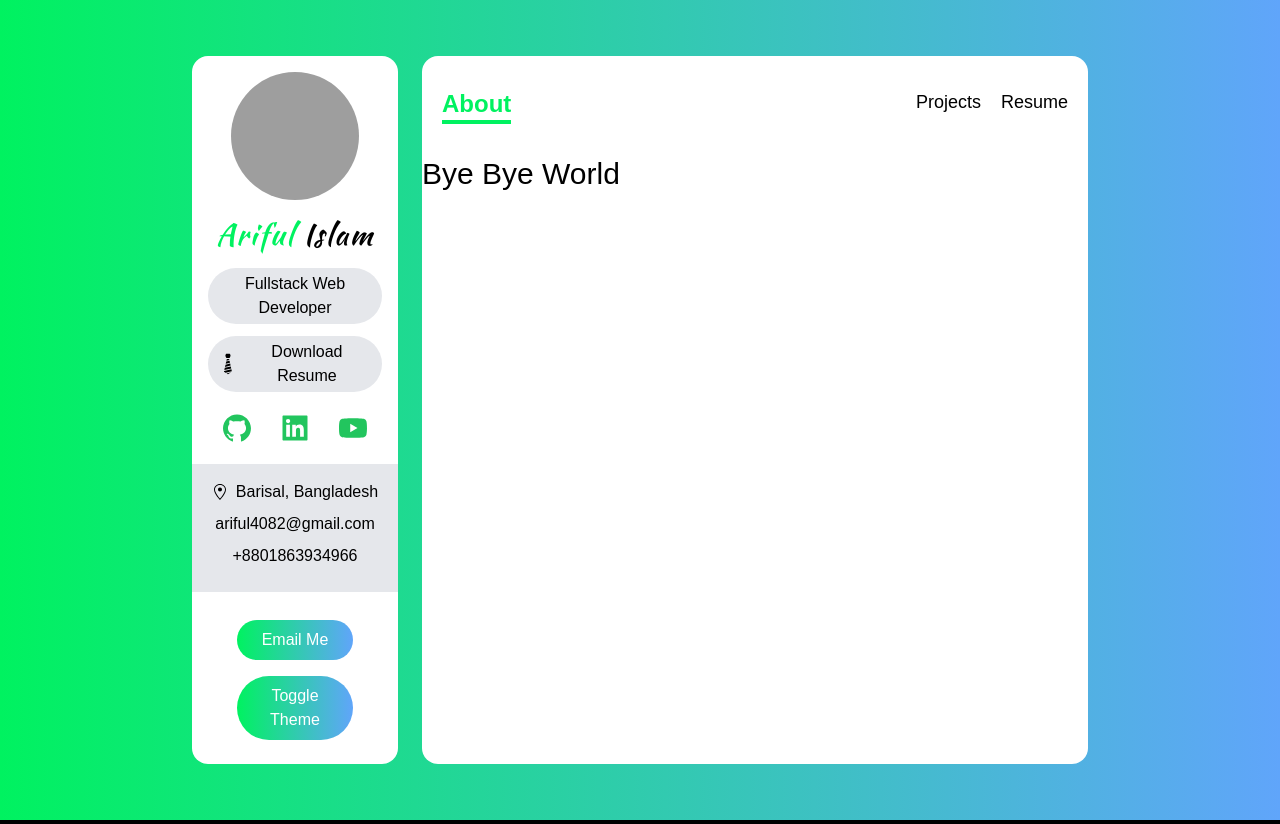
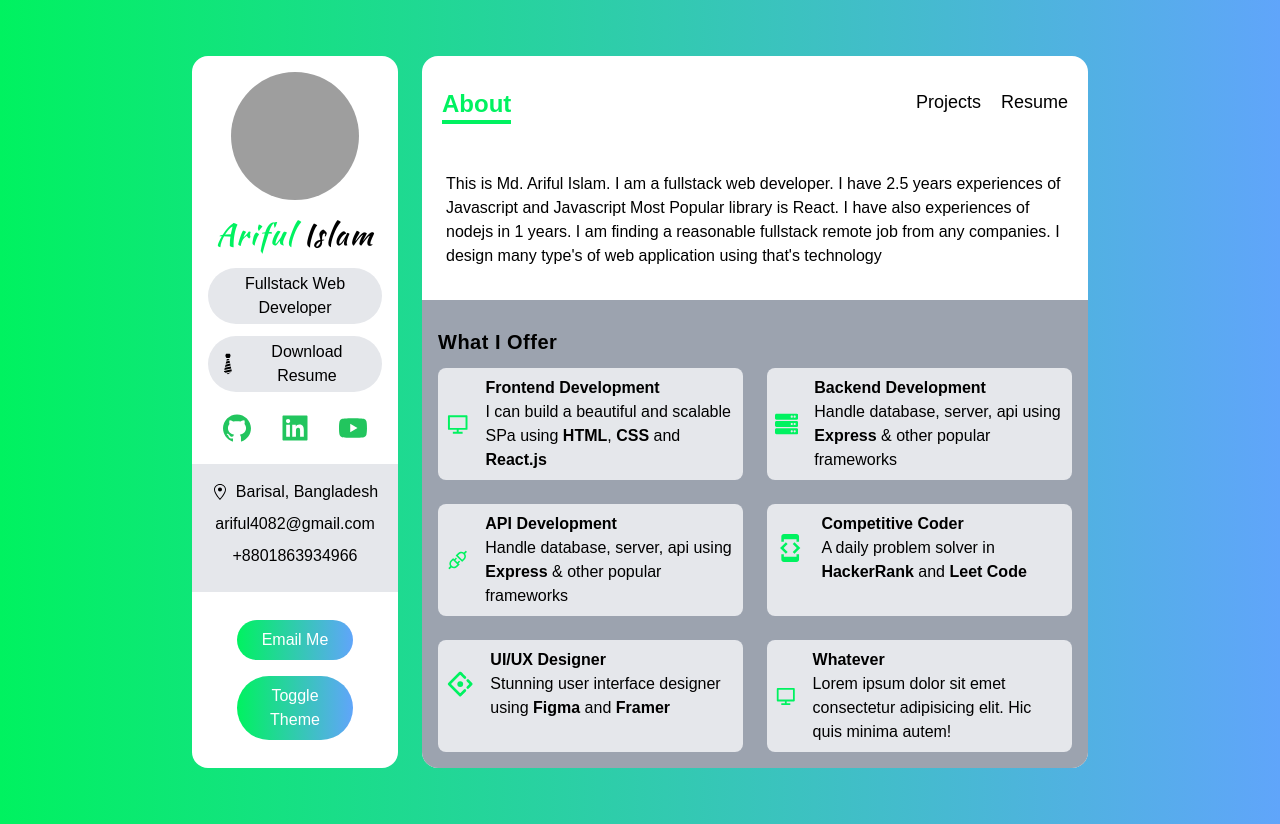
Before and after one commit to ariful-islam-dev/portfolio-next-app, a Next.js app: page / in a window 1280 px wide. Built offline with nearby package versions, Linux system fonts and the light colour scheme; grey boxes are pictures that could not be loaded.

Commit message:
design the about page is complate

```diff
--- /dev/null
+++ b/components/ServiceCard.tsx
@@ -0,0 +1,24 @@
+import React, { FC } from "react";
+import { IService } from "../type";
+
+const ServiceCard: FC<{ service: IService }> = ({ service }) => {
+  const { Icon, about, title } = service;
+
+  const createMarkup = () => {
+    return {
+      __html: about,
+    };
+  };
+
+  return (
+    <div className="flex items-center p-2 space-x-4">
+      <Icon className="w-12 h-12 text-green" />
+      <div>
+        <h4 className="font-bold">{title}</h4>
+        <p dangerouslySetInnerHTML={createMarkup()} />
+      </div>
+    </div>
+  );
+};
+
+export default ServiceCard;
--- a/pages/_app.tsx
+++ b/pages/_app.tsx
@@ -8,7 +8,7 @@ function MyApp({ Component, pageProps }) {
       <div className="col-span-12 p-4 text-center bg-white lg:col-span-3 rounded-2xl">
         <Sidebar />
       </div>
-      <div className="flex flex-col col-span-12 bg-white lg:col-span-9 rounded-2xl">
+      <div className="flex flex-col col-span-12 overflow-hidden bg-white lg:col-span-9 rounded-2xl">
         <Navbar />
         <Component {...pageProps} />
       </div>
--- a/pages/api/services.ts
+++ b/pages/api/services.ts
@@ -6,8 +6,5 @@ export default function handler(
   req: NextApiRequest,
   res: NextApiResponse<IService[]>
 ) {
-  // bu default get request
-  console.log(services);
-
   res.status(200).json({ services });
 }
--- a/pages/index.tsx
+++ b/pages/index.tsx
@@ -1,13 +1,32 @@
 import { GetStaticProps } from "next";
 import React from "react";
-// import { services } from "../data";
+import ServiceCard from "../components/ServiceCard";
+import { services } from "../data";
+import { IService } from "../type";
 
-const index = ({ services }) => {
-
-
+const index = () => {
   return (
-    <div>
-      <h1 className="text-3xl">Bye Bye World</h1>
+    <div className="flex flex-col flex-grow px-6 pt-1">
+      <h5 className="my-3 font-medium">
+        This is Md. Ariful Islam. I am a fullstack web developer. I have 2.5
+        years experiences of Javascript and Javascript Most Popular library is
+        React. I have also experiences of nodejs in 1 years. I am finding a
+        reasonable fullstack remote job from any companies. I design many type's
+        of web application using that's technology
+      </h5>
+      <div
+        className="flex-grow p-4 mt-5 bg-gray-400"
+        style={{ marginLeft: "-1.5rem", marginRight: "-1.5rem" }}
+      >
+        <h6 className="my-3 text-xl font-bold tracking-wide">What I Offer</h6>
+        <div className="grid gap-6 lg:grid-cols-2">
+          {services.map((service: IService, i: number) => (
+            <div className="bg-gray-200 rounded-lg lg:col-span-1" key={i}>
+              <ServiceCard service={service} />
+            </div>
+          ))}
+        </div>
+      </div>
     </div>
   );
 };
@@ -32,8 +51,6 @@ export const getStaticProps: GetStaticProps = async (context) => {
   const res = await fetch("http://localhost:3000/api/services");
   const data = await res.json();
 
-  console.log("Server", data.services);
-
   return {
     props: {
       services: data.services,
--- a/type.ts
+++ b/type.ts
@@ -2,5 +2,5 @@ import { IconType } from "react-icons";
 export interface IService {
   title: string;
   about: string;
-  icon: IconType;
+  Icon: IconType;
 }
```
Also changed, not shown: data.ts (+6 -6 lines), 1 other file (tests, documents, lock files or other folders).
